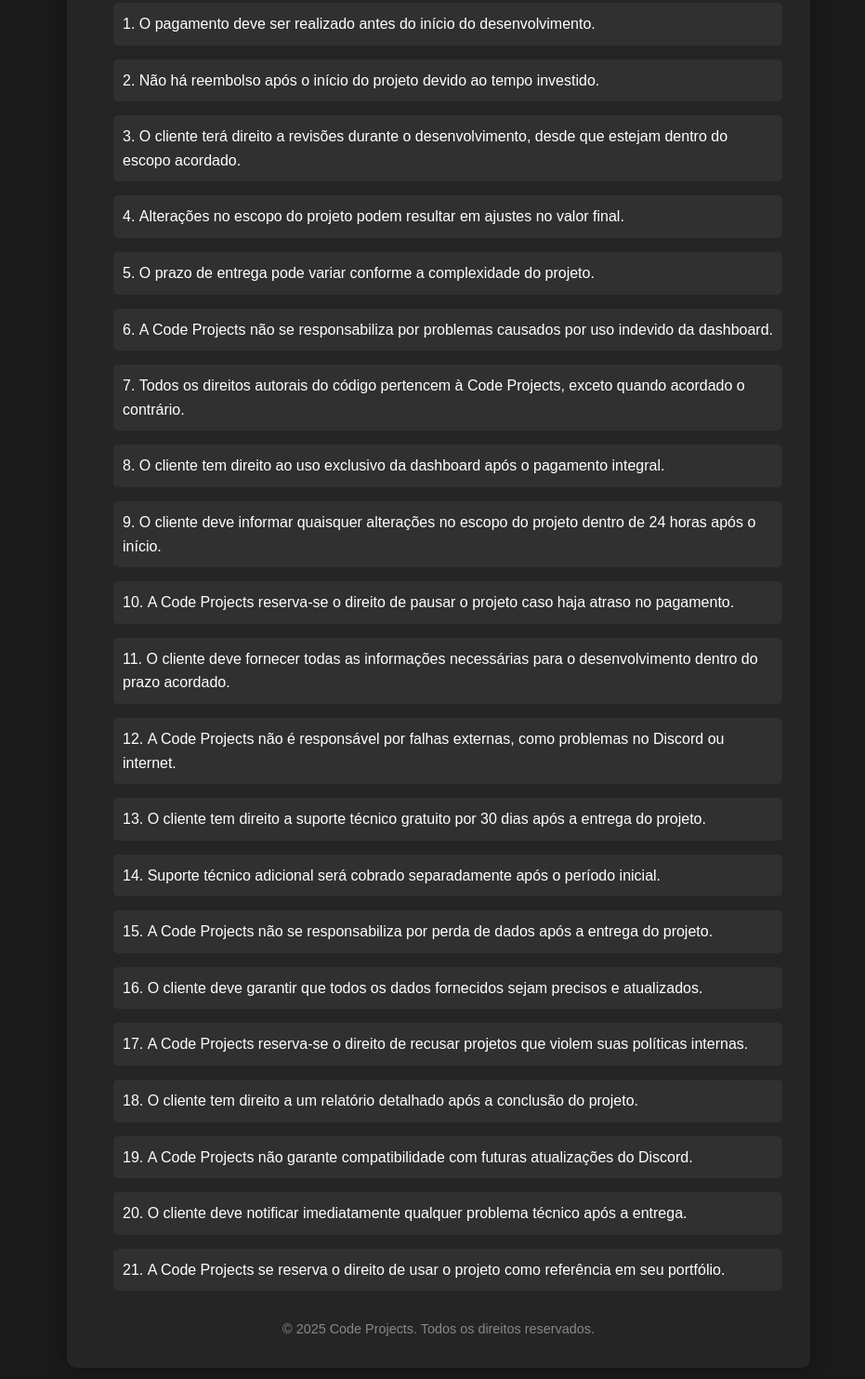
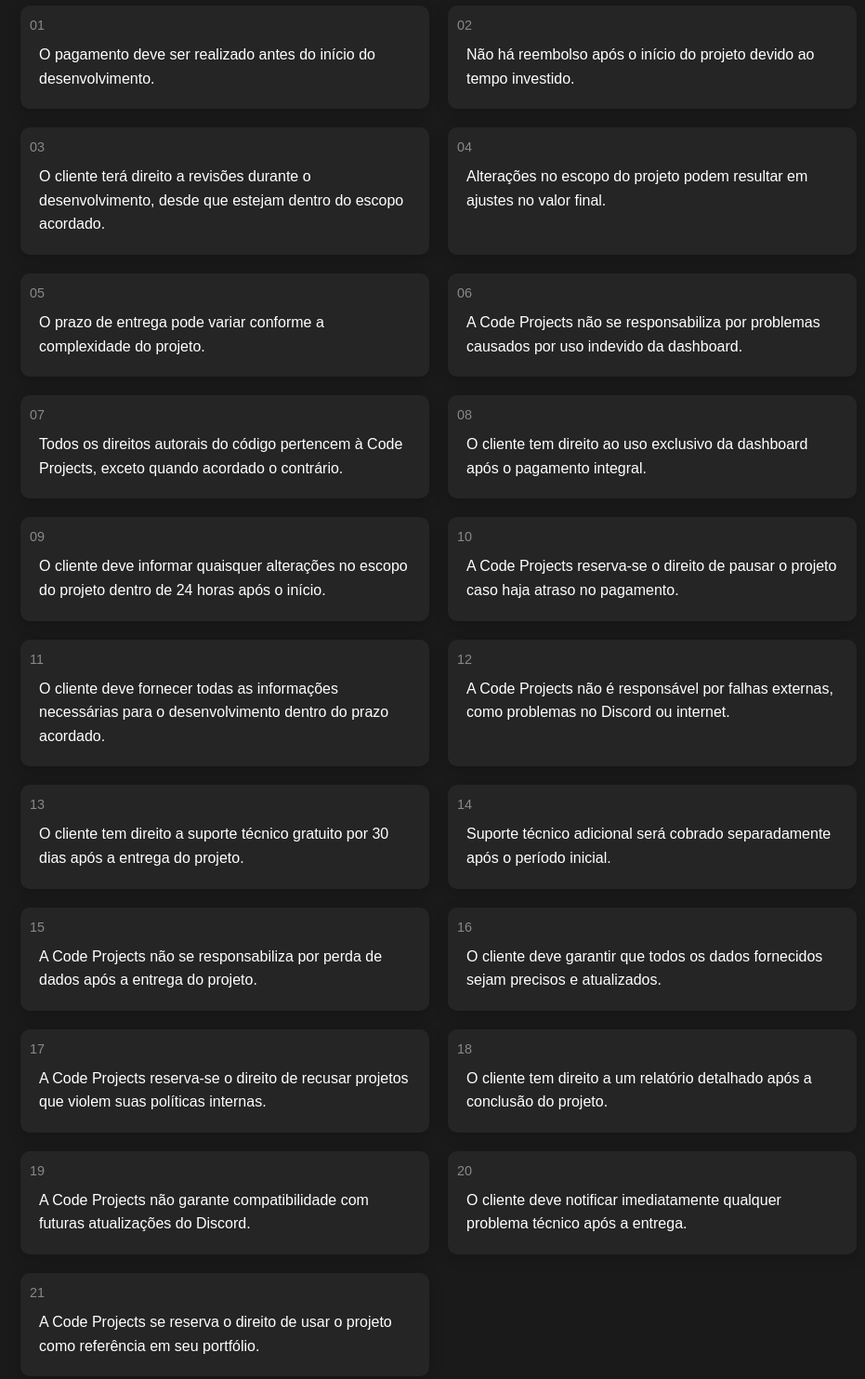
Before and after one commit to LucasDesignerF/termos, a plain HTML site: page index.html in a window 1280 px wide. Shown: the part 178-1661 px from the top of the page at 93% size, without its empty margins (168-1099 px from the left). Drawn offline with Linux system fonts and the light colour scheme.

Commit message:
Update index.html

```diff
--- a/index.html
+++ b/index.html
@@ -3,6 +3,14 @@
 <head>
     <meta charset="UTF-8">
     <meta name="viewport" content="width=device-width, initial-scale=1.0">
+    <meta name="description" content="Termos e Condições da Code Projects para criação de projetos">
+    <meta name="keywords" content="termos, condições, code projects, desenvolvimento, programação">
+    <meta name="author" content="Code Projects">
+    <meta property="og:title" content="Termos e Condições - Code Projects">
+    <meta property="og:description" content="Conheça os termos e condições para criação de projetos na Code Projects">
+    <meta property="og:url" content="https://termos.redebots.shop/">
+    <meta property="og:type" content="website">
+    <link rel="icon" type="image/png" href="https://cdn-icons-png.flaticon.com/512/1698/1698541.png">
     <title>Termos e Condições - Code Projects</title>
     <style>
         * {
@@ -17,49 +25,67 @@
             font-family: 'Arial', sans-serif;
             line-height: 1.6;
             padding: 40px;
+            min-height: 100vh;
         }
 
         .container {
-            max-width: 800px;
+            max-width: 900px;
             margin: 0 auto;
-            background-color: #252525;
-            padding: 30px;
-            border-radius: 10px;
-            box-shadow: 0 0 20px rgba(0, 0, 0, 0.3);
         }
 
         h1 {
             color: #ffffff;
             text-align: center;
-            margin-bottom: 30px;
+            margin-bottom: 40px;
             font-size: 2.5em;
-            border-bottom: 2px solid #404040;
-            padding-bottom: 15px;
+            padding: 20px;
+            background-color: #252525;
+            border-radius: 10px;
+            box-shadow: 0 4px 15px rgba(0, 0, 0, 0.2);
         }
 
-        ol {
-            list-style-position: inside;
-            margin-left: 20px;
+        .terms-grid {
+            display: grid;
+            grid-template-columns: repeat(auto-fit, minmax(300px, 1fr));
+            gap: 20px;
+            margin-bottom: 40px;
         }
 
-        li {
-            margin: 15px 0;
-            padding: 10px;
-            background-color: #303030;
-            border-radius: 5px;
+        .card {
+            background-color: #252525;
+            padding: 20px;
+            border-radius: 10px;
+            box-shadow: 0 4px 15px rgba(0, 0, 0, 0.2);
             transition: all 0.3s ease;
+            position: relative;
         }
 
-        li:hover {
-            background-color: #383838;
-            transform: translateX(5px);
+        .card:hover {
+            transform: translateY(-5px);
+            box-shadow: 0 6px 20px rgba(0, 0, 0, 0.3);
+            background-color: #303030;
+        }
+
+        .card-number {
+            position: absolute;
+            top: 10px;
+            left: 10px;
+            color: #888888;
+            font-size: 0.9em;
+        }
+
+        .card-content {
+            margin-top: 20px;
         }
 
         .footer {
             text-align: center;
-            margin-top: 30px;
             color: #888888;
             font-size: 0.9em;
+            padding: 20px;
+            background-color: #252525;
+            border-radius: 10px;
+            margin-top: 40px;
         }
 
         @media (max-width: 600px) {
@@ -67,12 +93,12 @@
                 padding: 20px;
             }
 
-            .container {
-                padding: 20px;
+            h1 {
+                font-size: 2em;
             }
 
-            h1 {
-                font-size: 2em;
+            .terms-grid {
+                grid-template-columns: 1fr;
             }
         }
     </style>
@@ -80,29 +106,92 @@
 <body>
     <div class="container">
         <h1>Termos e Condições - Code Projects</h1>
-        <ol>
-            <li>O pagamento deve ser realizado antes do início do desenvolvimento.</li>
-            <li>Não há reembolso após o início do projeto devido ao tempo investido.</li>
-            <li>O cliente terá direito a revisões durante o desenvolvimento, desde que estejam dentro do escopo acordado.</li>
-            <li>Alterações no escopo do projeto podem resultar em ajustes no valor final.</li>
-            <li>O prazo de entrega pode variar conforme a complexidade do projeto.</li>
-            <li>A Code Projects não se responsabiliza por problemas causados por uso indevido da dashboard.</li>
-            <li>Todos os direitos autorais do código pertencem à Code Projects, exceto quando acordado o contrário.</li>
-            <li>O cliente tem direito ao uso exclusivo da dashboard após o pagamento integral.</li>
-            <li>O cliente deve informar quaisquer alterações no escopo do projeto dentro de 24 horas após o início.</li>
-            <li>A Code Projects reserva-se o direito de pausar o projeto caso haja atraso no pagamento.</li>
-            <li>O cliente deve fornecer todas as informações necessárias para o desenvolvimento dentro do prazo acordado.</li>
-            <li>A Code Projects não é responsável por falhas externas, como problemas no Discord ou internet.</li>
-            <li>O cliente tem direito a suporte técnico gratuito por 30 dias após a entrega do projeto.</li>
-            <li>Suporte técnico adicional será cobrado separadamente após o período inicial.</li>
-            <li>A Code Projects não se responsabiliza por perda de dados após a entrega do projeto.</li>
-            <li>O cliente deve garantir que todos os dados fornecidos sejam precisos e atualizados.</li>
-            <li>A Code Projects reserva-se o direito de recusar projetos que violem suas políticas internas.</li>
-            <li>O cliente tem direito a um relatório detalhado após a conclusão do projeto.</li>
-            <li>A Code Projects não garante compatibilidade com futuras atualizações do Discord.</li>
-            <li>O cliente deve notificar imediatamente qualquer problema técnico após a entrega.</li>
-            <li>A Code Projects se reserva o direito de usar o projeto como referência em seu portfólio.</li>
-        </ol>
+        <div class="terms-grid">
+            <div class="card">
+                <span class="card-number">01</span>
+                <div class="card-content">O pagamento deve ser realizado antes do início do desenvolvimento.</div>
+            </div>
+            <div class="card">
+                <span class="card-number">02</span>
+                <div class="card-content">Não há reembolso após o início do projeto devido ao tempo investido.</div>
+            </div>
+            <div class="card">
+                <span class="card-number">03</span>
+                <div class="card-content">O cliente terá direito a revisões durante o desenvolvimento, desde que estejam dentro do escopo acordado.</div>
+            </div>
+            <div class="card">
+                <span class="card-number">04</span>
+                <div class="card-content">Alterações no escopo do projeto podem resultar em ajustes no valor final.</div>
+            </div>
+            <div class="card">
+                <span class="card-number">05</span>
+                <div class="card-content">O prazo de entrega pode variar conforme a complexidade do projeto.</div>
+            </div>
+            <div class="card">
+                <span class="card-number">06</span>
+                <div class="card-content">A Code Projects não se responsabiliza por problemas causados por uso indevido da dashboard.</div>
+            </div>
+            <div class="card">
+                <span class="card-number">07</span>
+                <div class="card-content">Todos os direitos autorais do código pertencem à Code Projects, exceto quando acordado o contrário.</div>
+            </div>
+            <div class="card">
+                <span class="card-number">08</span>
+                <div class="card-content">O cliente tem direito ao uso exclusivo da dashboard após o pagamento integral.</div>
+            </div>
+            <div class="card">
+                <span class="card-number">09</span>
+                <div class="card-content">O cliente deve informar quaisquer alterações no escopo do projeto dentro de 24 horas após o início.</div>
+            </div>
+            <div class="card">
+                <span class="card-number">10</span>
+                <div class="card-content">A Code Projects reserva-se o direito de pausar o projeto caso haja atraso no pagamento.</div>
+            </div>
+            <div class="card">
+                <span class="card-number">11</span>
+                <div class="card-content">O cliente deve fornecer todas as informações necessárias para o desenvolvimento dentro do prazo acordado.</div>
+            </div>
+            <div class="card">
+                <span class="card-number">12</span>
+                <div class="card-content">A Code Projects não é responsável por falhas externas, como problemas no Discord ou internet.</div>
+            </div>
+            <div class="card">
+                <span class="card-number">13</span>
+                <div class="card-content">O cliente tem direito a suporte técnico gratuito por 30 dias após a entrega do projeto.</div>
+            </div>
+            <div class="card">
+                <span class="card-number">14</span>
+                <div class="card-content">Suporte técnico adicional será cobrado separadamente após o período inicial.</div>
+            </div>
+            <div class="card">
+                <span class="card-number">15</span>
+                <div class="card-content">A Code Projects não se responsabiliza por perda de dados após a entrega do projeto.</div>
+            </div>
+            <div class="card">
+                <span class="card-number">16</span>
+                <div class="card-content">O cliente deve garantir que todos os dados fornecidos sejam precisos e atualizados.</div>
+            </div>
+            <div class="card">
+                <span class="card-number">17</span>
+                <div class="card-content">A Code Projects reserva-se o direito de recusar projetos que violem suas políticas internas.</div>
+            </div>
+            <div class="card">
+                <span class="card-number">18</span>
+                <div class="card-content">O cliente tem direito a um relatório detalhado após a conclusão do projeto.</div>
+            </div>
+            <div class="card">
+                <span class="card-number">19</span>
+                <div class="card-content">A Code Projects não garante compatibilidade com futuras atualizações do Discord.</div>
+            </div>
+            <div class="card">
+                <span class="card-number">20</span>
+                <div class="card-content">O cliente deve notificar imediatamente qualquer problema técnico após a entrega.</div>
+            </div>
+            <div class="card">
+                <span class="card-number">21</span>
+                <div class="card-content">A Code Projects se reserva o direito de usar o projeto como referência em seu portfólio.</div>
+            </div>
+        </div>
         <div class="footer">
             © 2025 Code Projects. Todos os direitos reservados.
         </div>
```
